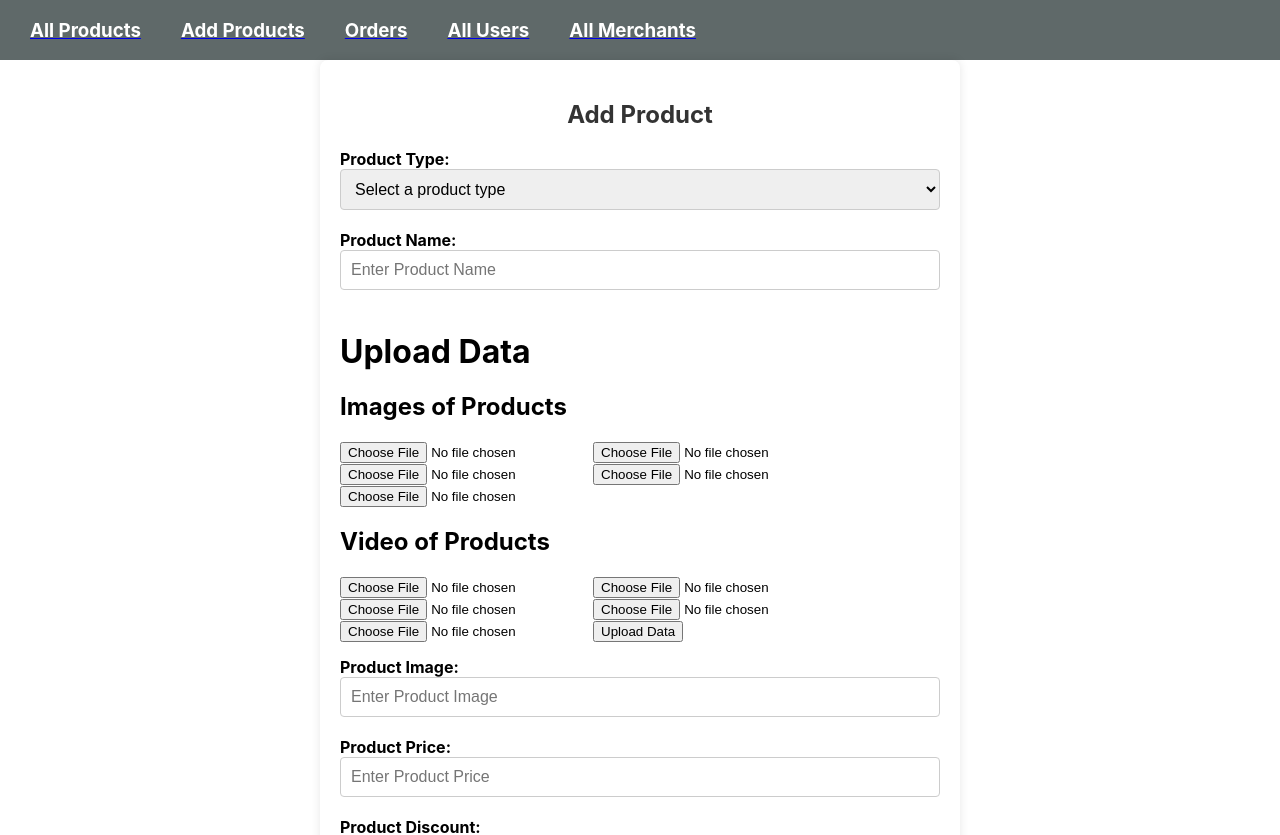
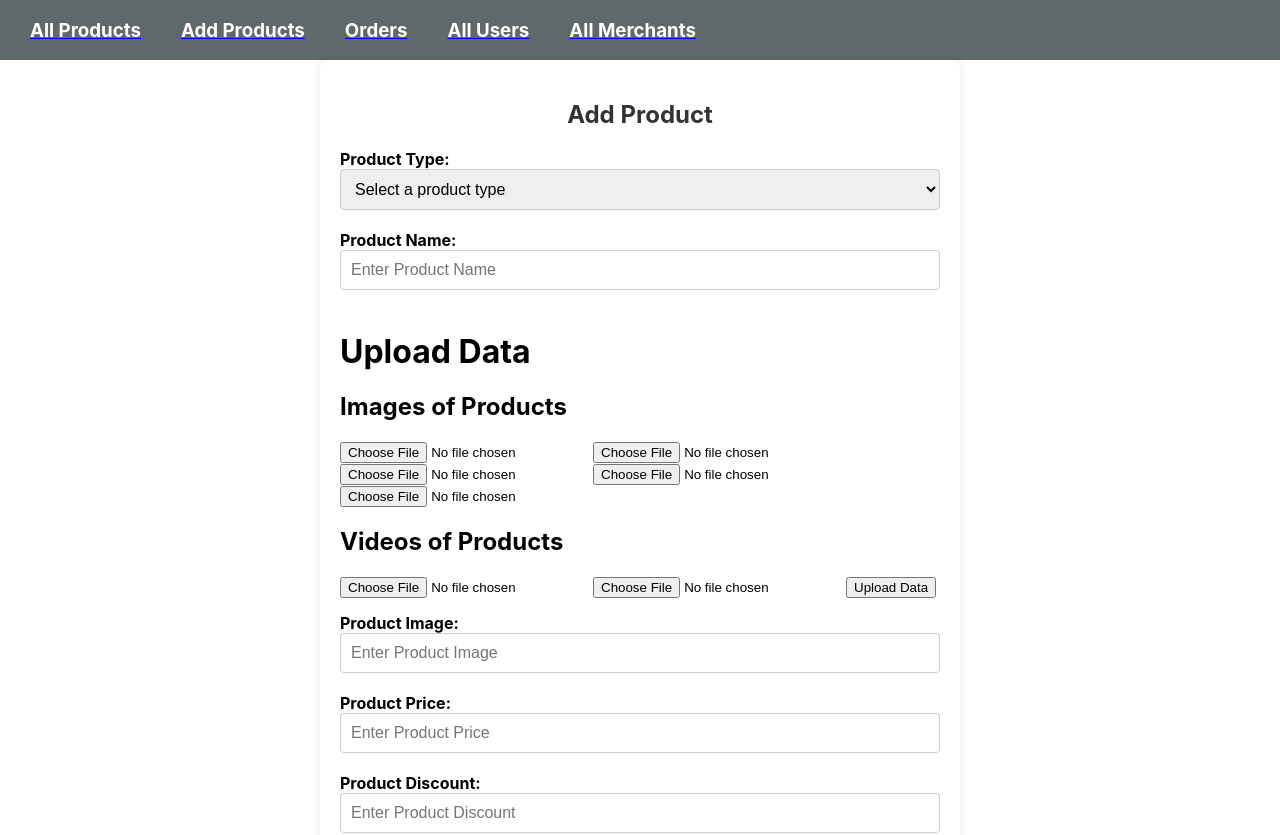
Before and after one commit to Swapnilchavan13/Ecomadmin, a React (Create React App) app in the folder ecomadmin/: page /admin in a window 1280 px wide. Shown: the top 835 px of the page. Built offline with nearby package versions, Linux system fonts and the light colour scheme.

Commit message:
all data from the upload get stored in local storage

```diff
--- a/ecomadmin/src/component/Adminsidepage.jsx
+++ b/ecomadmin/src/component/Adminsidepage.jsx
@@ -41,12 +41,22 @@ export const Adminsidepage = () => {
       if (!response.ok) {
         throw new Error(`HTTP error! Status: ${response.status}`);
       }
-
       const data = await response.json();
       console.log(data); // Handle the response as needed
+
+      localStorage.setItem('uploadedData', JSON.stringify(data));
+
+
     } catch (error) {
       console.error('Error uploading data:', error);
     }
+  };
+
+  const renderImagePreview = (imageField) => {
+    if (formData[imageField]) {
+      return <img src={URL.createObjectURL(formData[imageField])} alt="Preview" width="100" />;
+    }
+    return null;
   };
 
 
@@ -272,40 +282,36 @@ export const Adminsidepage = () => {
           />
         </label>
 
+      <div>
+      <h1>Upload Data</h1>
+      <h2>Images of Products</h2>
+      <input type="file" onChange={(e) => handleFileChange(e, 'image_one')} />
+      {renderImagePreview('image_one')}
+
+      <input type="file" onChange={(e) => handleFileChange(e, 'image_two')} />
+      {renderImagePreview('image_two')}
+
+      <input type="file" onChange={(e) => handleFileChange(e, 'image_three')} />
+      {renderImagePreview('image_three')}
+
+      <input type="file" onChange={(e) => handleFileChange(e, 'image_four')} />
+      {renderImagePreview('image_four')}
+
+      <input type="file" onChange={(e) => handleFileChange(e, 'image_five')} />
+      {renderImagePreview('image_five')}
 
 
-        <div>
-      <h1>Upload Data</h1>
-      {/* Image uploads */}
-      <h2>Images of Products</h2>
-      <input type="file" onChange={(e) => handleFileChange(e, 'image_one')} />
-      <input type="file" onChange={(e) => handleFileChange(e, 'image_two')} />
-      <input type="file" onChange={(e) => handleFileChange(e, 'image_three')} />
-      <input type="file" onChange={(e) => handleFileChange(e, 'image_four')} />
-      <input type="file" onChange={(e) => handleFileChange(e, 'image_five')} />
-
-
-      {/* Repeat the above line for other image file inputs */}
-
-      <h2>Video of Products</h2>
-      {/* Video uploads */}
+      <h2>Videos of Products</h2>
       <input type="file" onChange={(e) => handleFileChange(e, 'video_one')} />
       <input type="file" onChange={(e) => handleFileChange(e, 'video_two')} />
-      <input type="file" onChange={(e) => handleFileChange(e, 'video_three')} />
-      <input type="file" onChange={(e) => handleFileChange(e, 'video_four')} />
-      <input type="file" onChange={(e) => handleFileChange(e, 'video_five')} />
-
-      {/* Repeat the above line for other video file inputs */}
+      {/* <input type="file" onChange={(e) => handleFileChange(e, 'video_three')} /> */}
+      {/* <input type="file" onChange={(e) => handleFileChange(e, 'video_four')} /> */}
+      {/* <input type="file" onChange={(e) => handleFileChange(e, 'video_five')} /> */}
 
       <button onClick={handleSubmitimg}>Upload Data</button>
     </div>
 
-
-
-
-
-
-        <label className="form-label">
+    <label className="form-label">
           Product Image:
           <input
             className="form-input"
```
